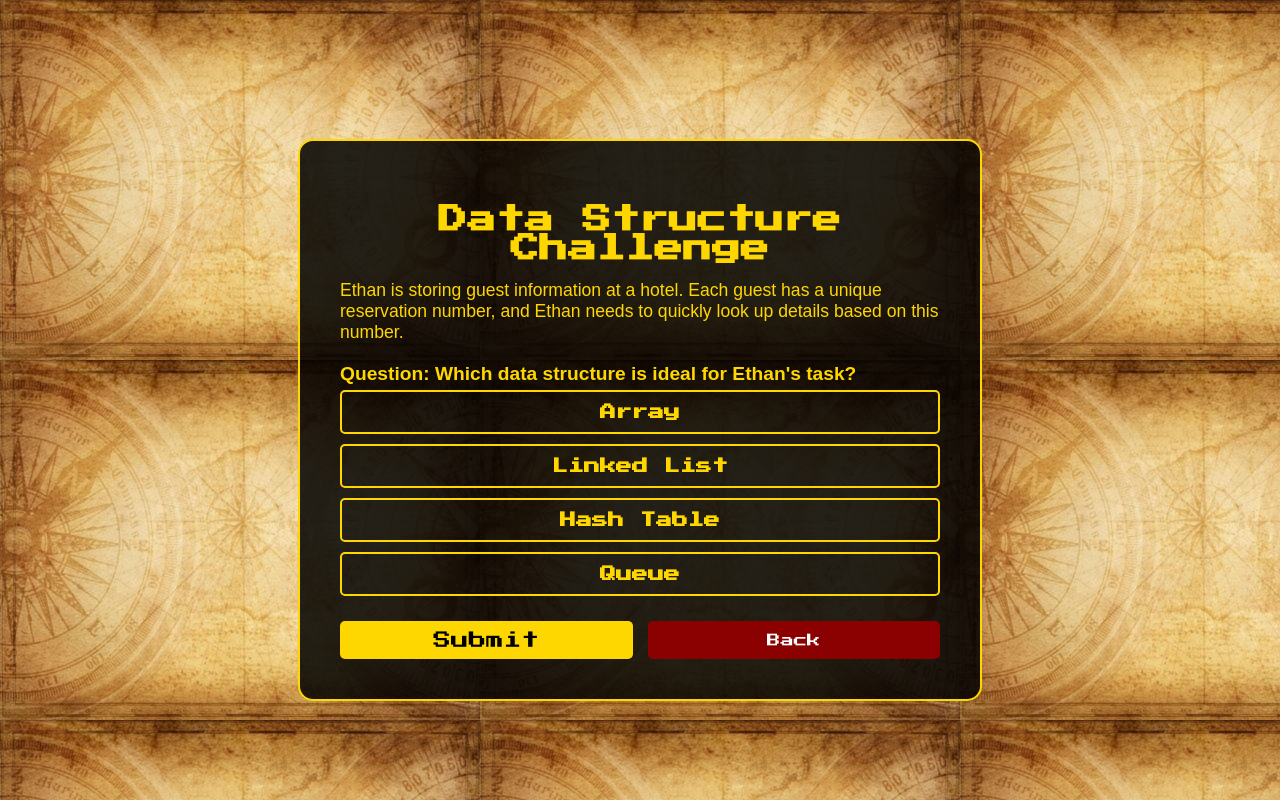
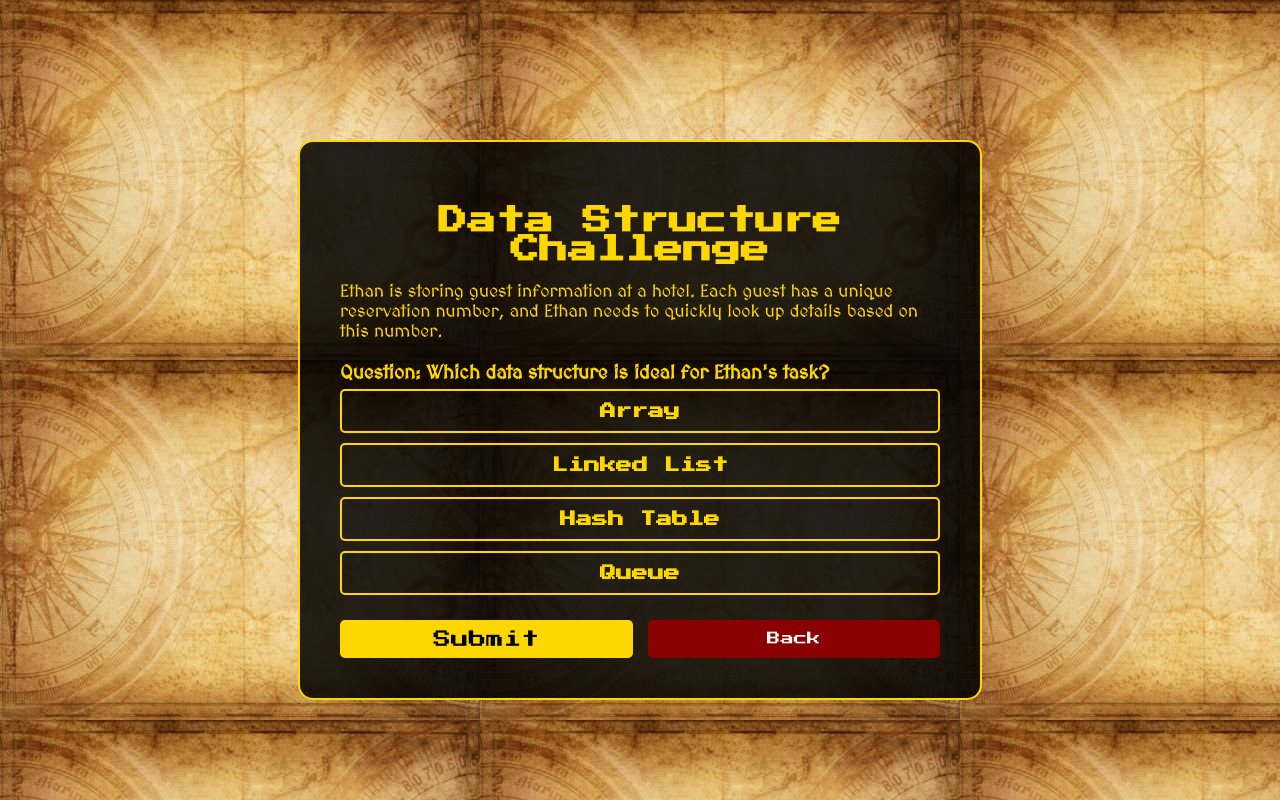
Before and after one commit to riyaahlawat/Sphoorthy-Treasure-Hunt, a React (Create React App) app in the folder frontend/: page /mini-game/dsa-game in a window 1280 px wide. Built offline with nearby package versions, Linux system fonts and the light colour scheme; the HTML template or start-up script is replaced by a standard one; a web font is replaced by a local one.

Commit message:
modified fonts

```diff
--- a/frontend/src/components/minigames/DSAgame.js
+++ b/frontend/src/components/minigames/DSAgame.js
@@ -216,6 +216,7 @@ const styles = {
     fontSize: "1.2rem",
     marginBottom: "20px",
     textAlign: "center",
+    fontFamily: "'MedievalSharp', cursive",
   },
   codeBox: {
     backgroundColor: "#333",
@@ -338,6 +339,7 @@ const styles = {
     color: "#FFD700",
     fontSize: "1.1rem",
     marginBottom: "20px",
+    fontFamily: "'MedievalSharp', cursive",
   }
 };
 
```
